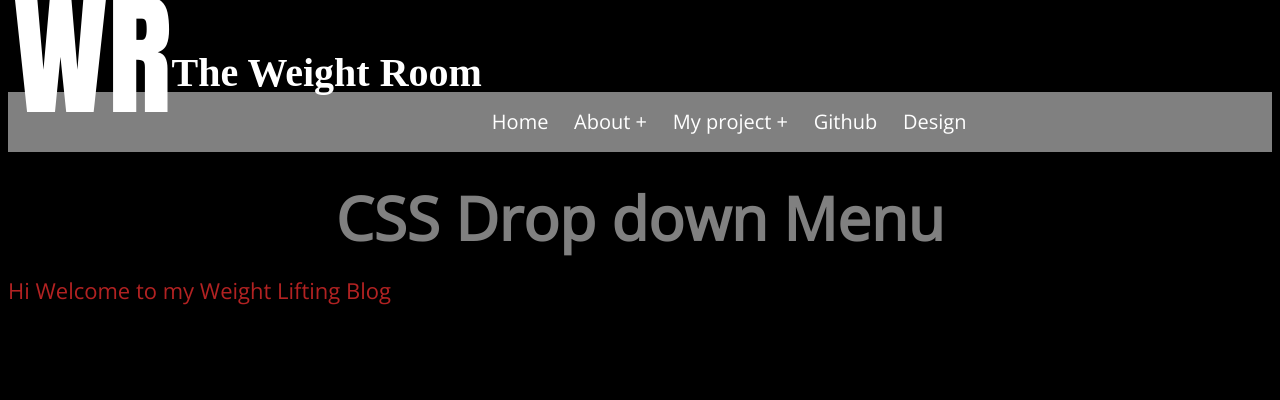
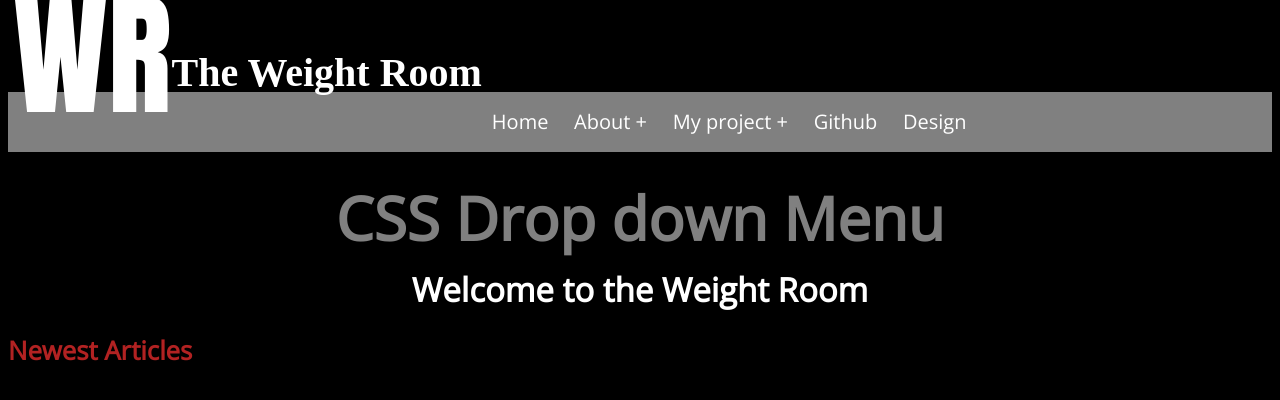
Before and after one commit to decDev-glitch/WEB503-Assessment-Three, a plain HTML site: page code/Index.html in a window 1280 px wide. Drawn offline with nearby package versions, Linux system fonts and the light colour scheme.

Commit message:
Artclies

```diff
--- a/code/Index.css
+++ b/code/Index.css
@@ -121,3 +121,8 @@ li > a::after{
 li > a:only-child::after{
     content: "";
 }
+
+h2.Welcome{
+    text-align: center;
+    color: white;
+}
--- a/code/Index.html
+++ b/code/Index.html
@@ -48,9 +48,13 @@
             <h1>CSS Drop down Menu</h1>
         </div>
         <div class="body">
-            <p>
-                Hi Welcome to my Weight Lifting Blog
-            </p>
+            <div>
+                <h2 class="Welcome"> Welcome to the Weight Room</h2>
+            </div>
+            <div class="Articles">
+                <h3 class="ArticleTitle">Newest Articles</h3>
+
+            </div>
         </div>
         <script src="" async defer></script>
     </body>
```
